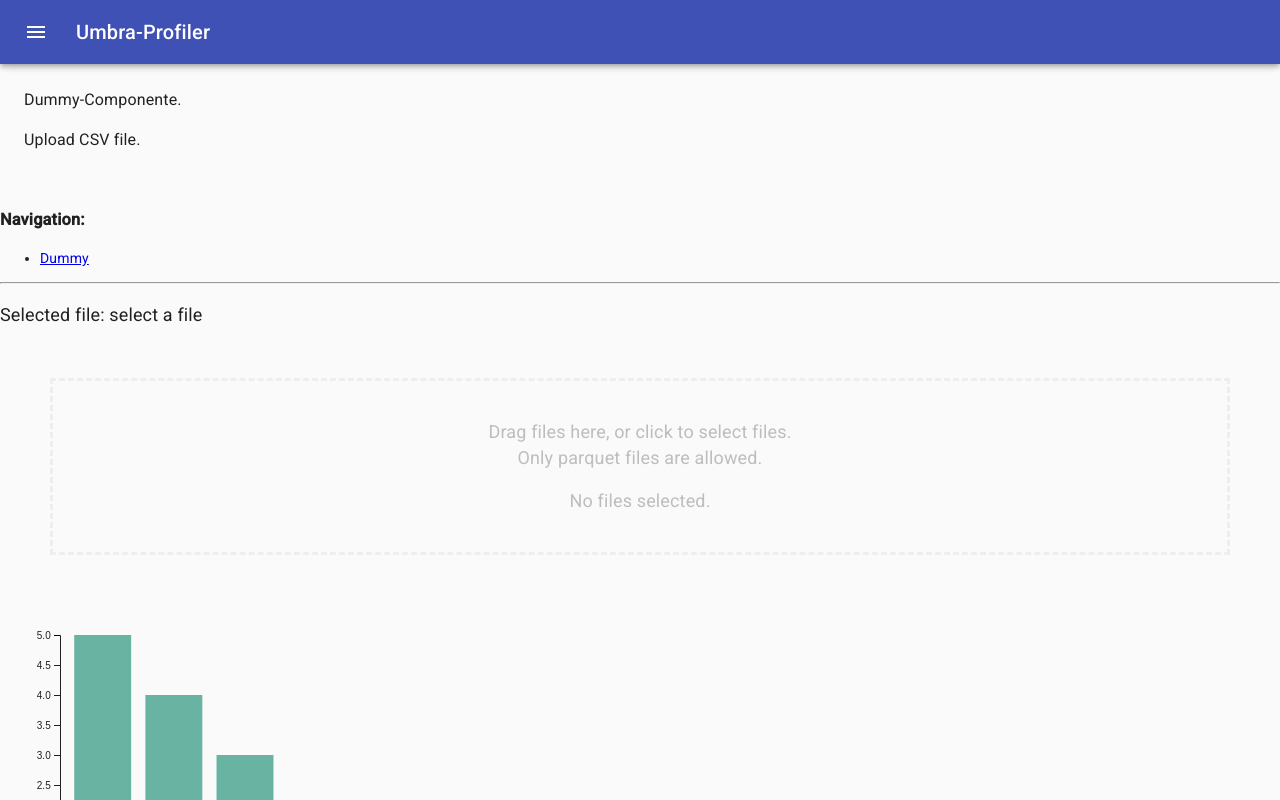
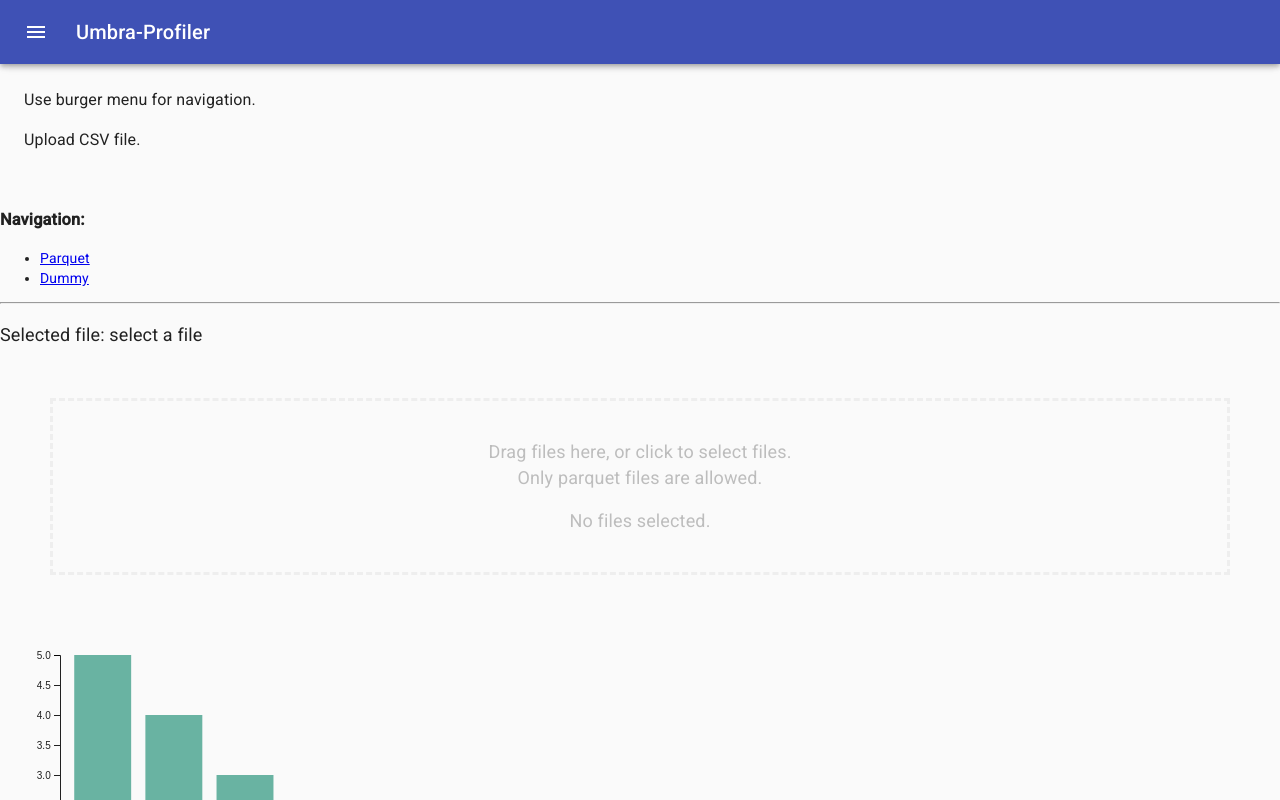
Before and after one commit to umbraperf/umbraperf, a React app: page /parquet in a window 1280 px wide. Shown: the top 800 px of the page. Built offline with nearby package versions, Linux system fonts and the light colour scheme; the HTML template or start-up script is replaced by a standard one.

Commit message:
adjust app navigation

```diff
--- a/src/app.tsx
+++ b/src/app.tsx
@@ -45,7 +45,8 @@ ReactDOM.render(
                 <h3>Navigation:</h3>
                 <nav className="navbar navbar-expand-lg navbar-light bg-light">
                     <ul className="navbar-nav mr-auto">
-                        <li><Link to={'/'} className="nav-link"> Dummy </Link></li>
+                        <li><Link to={'/parquet'} className="nav-link"> Parquet </Link></li>
+                        <li><Link to={'/dummy'} className="nav-link"> Dummy </Link></li>
                     </ul>
                 </nav>
                 <hr />
--- a/src/components/drawer.tsx
+++ b/src/components/drawer.tsx
@@ -173,7 +173,7 @@ function PersistentDrawerLeft(props: any) {
             >
                 <div className={classes.drawerHeader} />
                 <Typography paragraph>
-                    Dummy-Componente.
+                    Use burger menu for navigation.
                 </Typography>
                 <Typography paragraph>
                     Upload CSV file.
```
